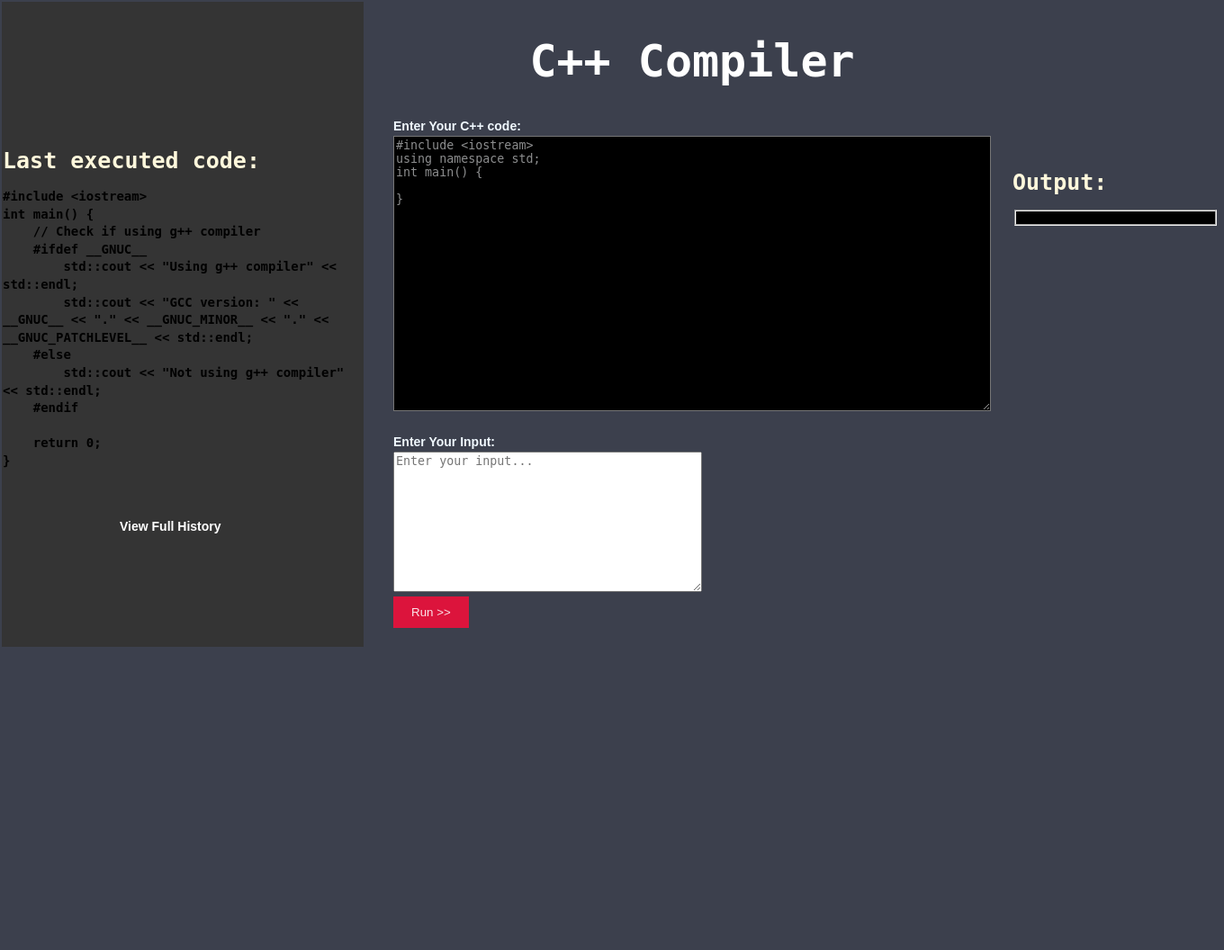
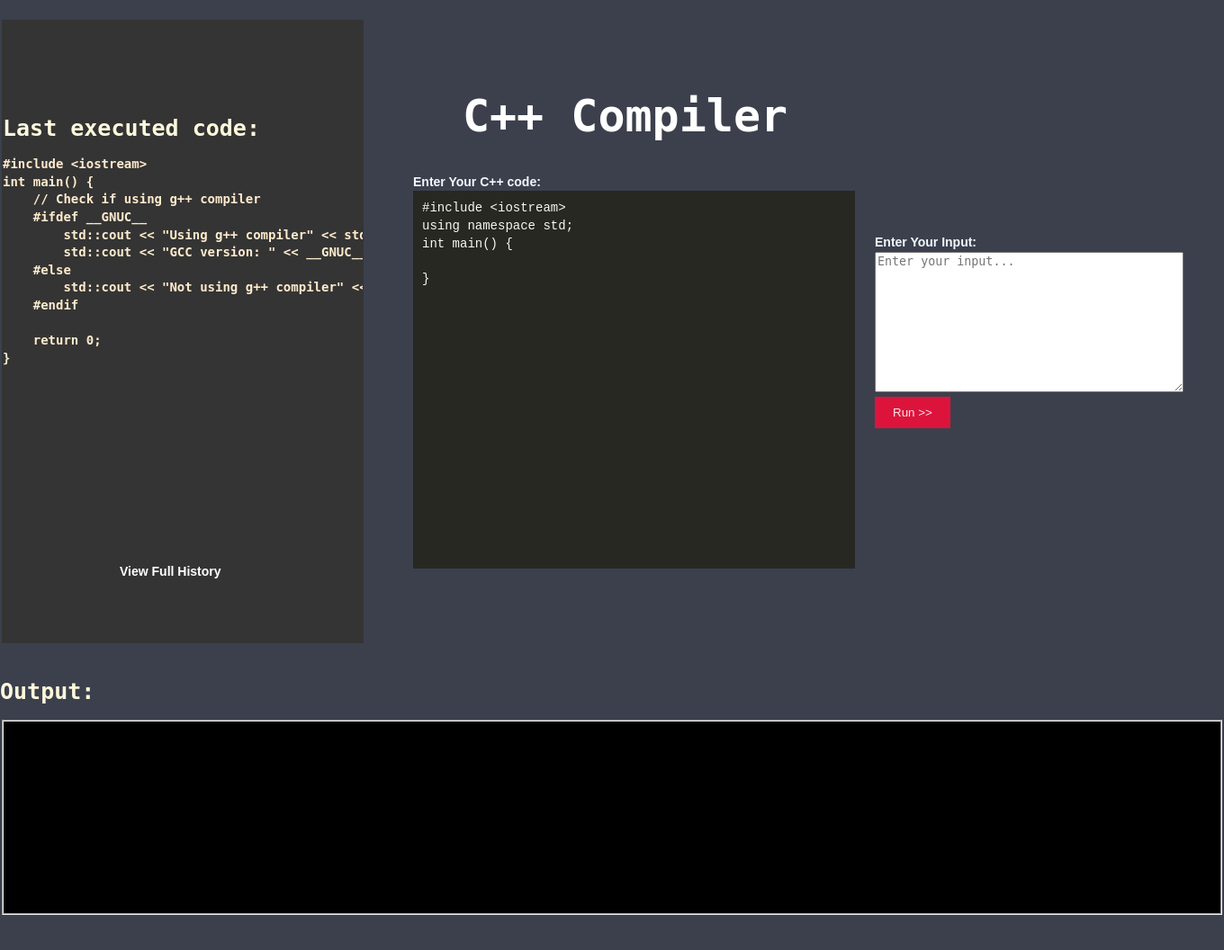
Before and after one commit to Srivatsanb123/CPP_Compiler, a Flask app: page / in a window 1360 px wide. Shown: the whole page at 90% size. Before the commit the page ends 719 px from the top, so only its background shows below. Run offline with Flask 3, Linux system fonts and the light colour scheme; data comes from the database, SQL or seed files in the repository; both versions use the stored data as it was after the commit; lists and menus that the app fills with data are empty.

Commit message:
C++ Compiler

```diff
--- a/app.py
+++ b/app.py
@@ -51,7 +51,6 @@ def index():
     conn.close()
     return render_template('index.html', output=output, history=history, cppcode=code)
 
-
 @app.route('/history', methods=['GET', 'POST'])
 def history():
     history = []
--- a/templates/index.html
+++ b/templates/index.html
@@ -32,15 +32,62 @@
                 padding-top: 22px;
                 color: cornsilk;
             }
-            .cppcode{
-                font-family: monospace;
+            /* Reset some default textarea styles */
+            .cppcode {
+                border: none;
+                outline: none;
+                resize: none;
+                overflow: auto;
+                font-family: 'Courier New', Courier, monospace;
+                font-size: 14px;
+                padding: 10px;
+                line-height: 1.4;
+            }
+
+            /* Apply code editor styles */
+            .cppcode {
+                width: 100%;
+                height: 400px; /* Adjust the height as needed */
+                background-color: #272822;
+                color: #F8F8F2;
+                display: block;
+                white-space: pre;
+                tab-size: 4;
+            }
+
+            /* Add scrollbar styles */
+            .cppcode::-webkit-scrollbar {
+                width: 12px;
+            }
+
+            .cppcode::-webkit-scrollbar-track {
+                background: #272822;
+            }
+
+            .cppcode::-webkit-scrollbar-thumb {
+                background-color: #75715e;
+                border-radius: 6px;
+            }
+            .fieldset-container {
+                width: 100%;
+                overflow-x: auto;
+            }
+            fieldset{
                 background-color: black;
-                color:#8d8e8f;
+                height: 200px;
+                color: white;
             }
-            .outputscr{
-                background-color: black;
-                color: white;
-                width: 200px;
+            .fieldset-container::-webkit-scrollbar {
+                width: 12px;
+            }
+
+            .fieldset-container::-webkit-scrollbar-track {
+                background: #272822;
+            }
+
+            .fieldset-container::-webkit-scrollbar-thumb {
+                background-color: #75715e;
+                border-radius: 6px;
             }
             label{
                 color: aliceblue;
@@ -59,9 +106,10 @@
             }
             .precode{
                 width: 400px;
-                word-wrap: break-word;
-                overflow-wrap: break-word;
-                white-space: pre-wrap;
+                height:400px;
+                overflow: auto;
+                overflow-x:auto;
+                color: blanchedalmond;
             }
             a {
                 color: white;
@@ -78,40 +126,61 @@
             }
             .history{
                 width: 400px;
-                background-color: rgb(52, 52, 52);
+                background-color: #343434;
             }
-            .output{
-                position: relative;
-                top: -160px;
-            }
-            .precode{
-                position: relative;
+            form table th{
+                padding: 20px;
             }
         </style>
         <title>Online C++ Compiler</title>
     </head>
     <body>
         <table>
+
             <th class="history">
+                <h2>Last executed code:</h2>
                 {% if history %}
-                    <pre class="precode"><h2>Last executed code:</h2>{{ history[-1][0] }}</pre>
+                    <pre class="precode">{{ history[-1][0] }}</pre>
                     <br><br>
                     <a href="./history" target="_blank">View Full History</a>
                 {% endif %}
+
             </th>
+
             <th><form method="POST" autocomplete="off">
+                <table>
+                <th>
                 <h1>C++ Compiler</h1><br>
                 <label>Enter Your C++ code:</label><br>
-                <textarea placeholder="Your Code goes here..." class="cppcode" id="cppcode" name="cppcode" rows="20" cols="80" required>{% if cppcode %}{{cppcode}}{% else %}#include &lt;iostream&gt;
+                <textarea placeholder="Your Code goes here..." class="cppcode" id="cppcode" name="cppcode" rows="20" cols="80"  onkeydown="preventTab(event)" required>{% if cppcode %}{{cppcode}}{% else %}#include &lt;iostream&gt;
 using namespace std;
 int main() {
 
 }{% endif %}</textarea><br><br>
+</th>
+            <th>
                 <label>Enter Your Input:</label><br>
                 <textarea placeholder="Enter your input..." id="input" name="input" rows="10" cols="40"></textarea><br>
                 <button type="submit">Run >></button>
+            </th>
+            </table>
             </form></th>
             <script>
+                // Prevent Tab key from switching focus in the textarea
+                function preventTab(event) {
+                    if (event.key === "Tab") {
+                        event.preventDefault();
+
+                        // Insert a tab character at the caret position
+                        var textarea = event.target;
+                        var start = textarea.selectionStart;
+                        var end = textarea.selectionEnd;
+                        var value = textarea.value;
+
+                        textarea.value = value.substring(0, start) + "\t" + value.substring(end);
+                        textarea.selectionStart = textarea.selectionEnd = start + 1;
+                    }
+                }
                 function codecheck(){
                     var cppcode = document.getElementById("cppcode").value;
                     if (cppcode.includes("main")){
@@ -129,14 +198,16 @@ int main() {
                     }
                 });
             </script>
-            <th class="output">
-                <h2>Output:</h2>
-                <fieldset class="outputscr">
-                    {% if output %}
-                    <pre>{{ output }}</pre>
-                    {% endif %}
-                </fieldset>
-            </th>
+            <br>
         </table>
+        <h2>Output:</h2>
+        <div class="fieldset-container">
+        <fieldset class="outputscr">
+            {% if output %}
+            <pre>{{ output }}</pre>
+            {% endif %}
+        </fieldset>
+        </div>
+        <br><br>
     </body>
 </html>
```
Also changed, not shown: cppcodes.db.
